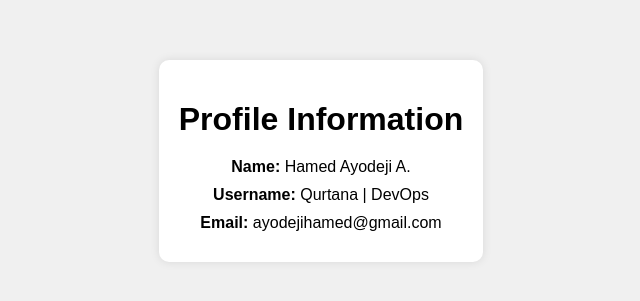
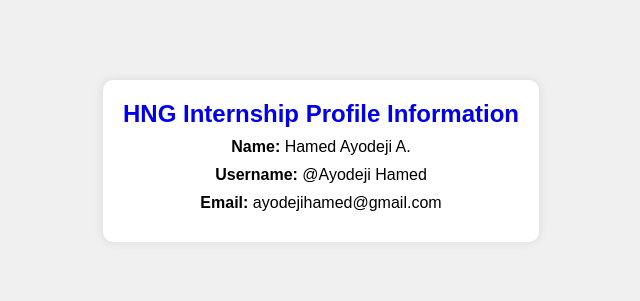
Before and after one commit to Hamed-Ayodeji/HNG-internship, a plain HTML site: page stage0/index.html in a window 1280 px wide. Shown: the part 239-540 px from the top of the page, without its empty margins (319-959 px from the left). Drawn offline with Linux system fonts and the light colour scheme.

Commit message:
minor fixes

```diff
--- a/stage0/index.html
+++ b/stage0/index.html
@@ -8,7 +8,7 @@
 </head>
 <body>
   <div class="profile-container">
-    <h1>Profile Information</h1>
+    <a href="https://hng.tech/">HNG Internship Profile Information</a>
     <div id="profile">
       <p><strong>Name:</strong> <span id="name"></span></p>
       <p><strong>Username:</strong> <span id="username"></span></p>
--- a/stage0/script.js
+++ b/stage0/script.js
@@ -1,6 +1,6 @@
 document.addEventListener("DOMContentLoaded", function () {
   const name = "Hamed Ayodeji A.";
-  const username = "Qurtana | DevOps";
+  const username = "@Ayodeji Hamed";
   const email = "ayodejihamed@gmail.com";
 
   document.getElementById("name").textContent = name;
--- a/stage0/styles.css
+++ b/stage0/styles.css
@@ -16,8 +16,12 @@
     text-align: center;
 }
 
-h1 {
+a{
+    font-size: 24px;
+    font-weight: 700;
     margin-bottom: 20px;
+    text-decoration: none;
+    cursor: pointer;
 }
 
 p {
```
